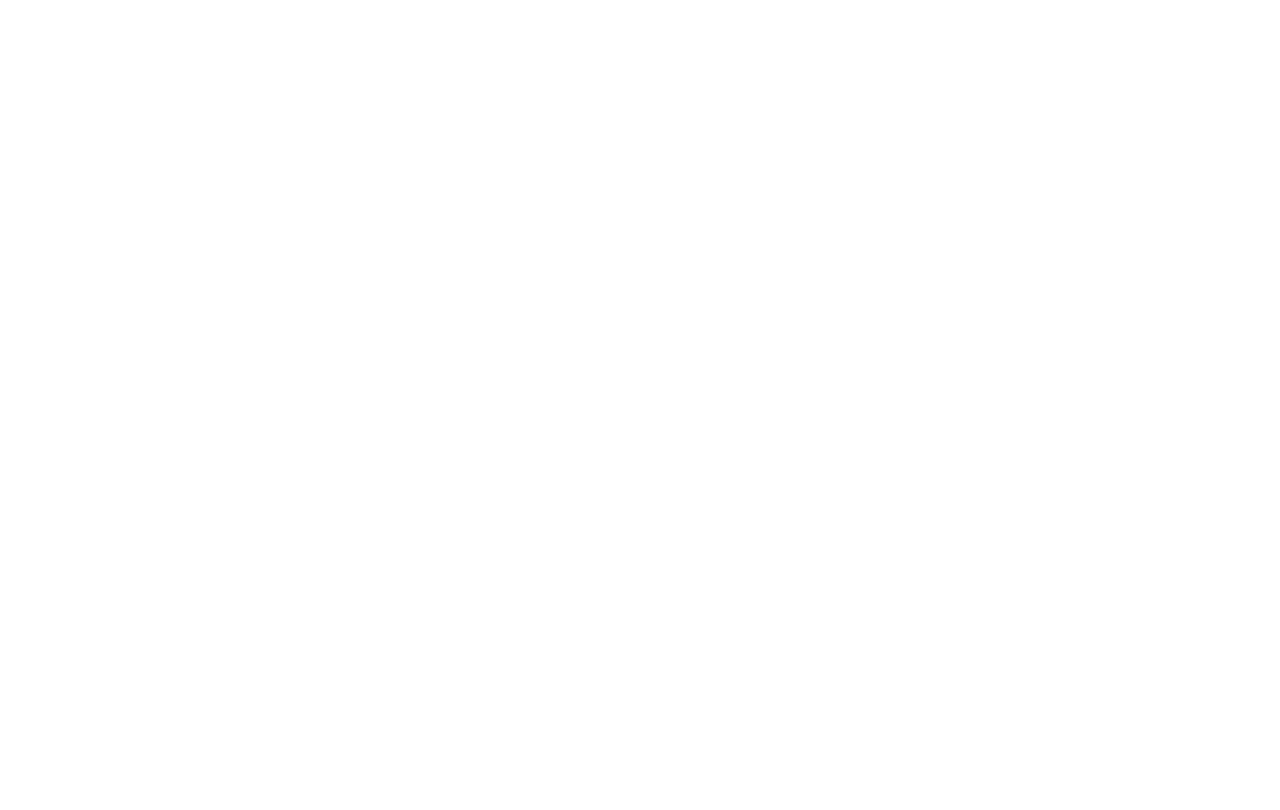
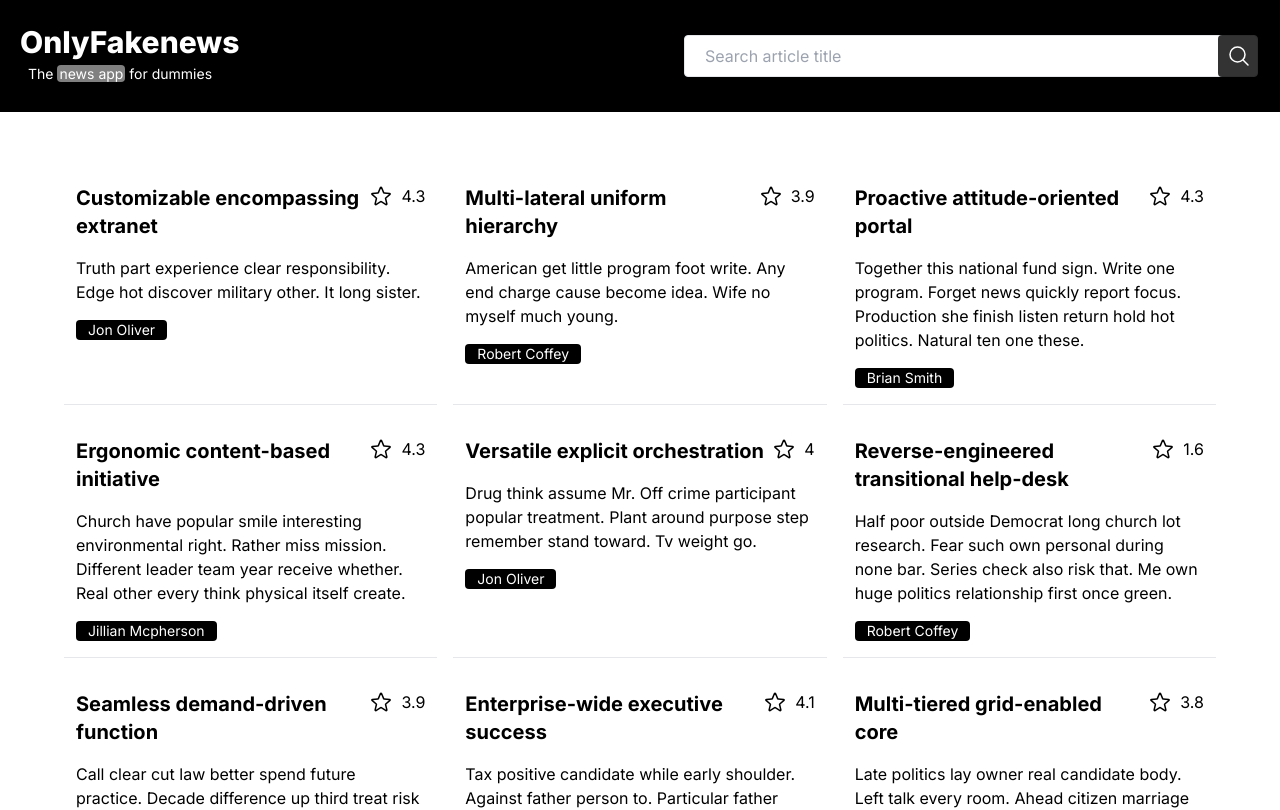
Before and after one commit to RehkMansa/lsqr-offline-news-app, a Next.js app: page /search in a window 1280 px wide. Before the commit this address had no page. Shown: the top 810 px of the page. Built offline with nearby package versions, Linux system fonts and the light colour scheme.

Commit message:
changed searchpage to use a useeffect and be static

```diff
--- a/src/components/Header.tsx
+++ b/src/components/Header.tsx
@@ -4,8 +4,8 @@
 
 type Props = {
 	onSubmit: (_event: FormEvent<HTMLFormElement>) => void;
-	searchValue: string;
-	onChange: (_event: ChangeEvent<HTMLInputElement>) => void;
+	searchValue?: string;
+	onChange?: (_event: ChangeEvent<HTMLInputElement>) => void;
 	inputName?: string;
 };
 
--- a/src/pages/index.tsx
+++ b/src/pages/index.tsx
@@ -33,8 +33,8 @@
 
 	const handleSubmit = (e: React.SyntheticEvent) => {
 		e.preventDefault();
-
-		router.push(`/search?q=${encodeURIComponent(searchParam)}`);
+		localStorage.setItem('searchParam', searchParam);
+		router.push(`/search?type=title`);
 	};
 
 	return (
--- a/src/pages/search.tsx
+++ b/src/pages/search.tsx
@@ -1,12 +1,11 @@
 import Header from '@/components/Header';
-import { GetServerSideProps, InferGetServerSidePropsType } from 'next';
-import NewsResponse from '@/data/news.json';
 import BlogListItem from '@/components/BlogListItem';
 import { useRouter } from 'next/router';
-import { useState } from 'react';
+import { useEffect, useState } from 'react';
 import Head from 'next/head';
+import { news } from '@/data/news.json';
 
-export const getServerSideProps: GetServerSideProps<{
+/* export const getServerSideProps: GetServerSideProps<{
 	data: typeof NewsResponse['news'];
 	queryParam: string;
 }> = async ({ query }) => {
@@ -26,47 +25,80 @@
 };
 
 type Props = InferGetServerSidePropsType<typeof getServerSideProps>;
-
-const Search = ({ queryParam, data }: Props) => {
-	//
-	const [searchParam, setSearchParam] = useState(queryParam);
+ */
+const Search = () => {
 	const router = useRouter();
 
-	const handleSubmit = (e: React.SyntheticEvent) => {
+	const [searchParam, setSearchParam] = useState('');
+
+	const handleSubmit = (e: React.FormEvent<HTMLFormElement>) => {
 		e.preventDefault();
 
-		router.push(`/search?q=${encodeURIComponent(searchParam)}`);
+		if (
+			'searchParam' in e.currentTarget.elements &&
+			e.currentTarget.elements.searchParam instanceof HTMLInputElement
+		) {
+			const searchTerm =
+				e.currentTarget.elements.searchParam.value.trim();
+
+			setSearchParam(searchTerm);
+			localStorage.setItem('searchParam', searchTerm);
+		}
 	};
+
+	const getSearchParam = () => {
+		if ('type' in router.query) {
+			const str = localStorage.getItem('searchParam');
+			console.log(str);
+			setSearchParam(str ?? '');
+
+			localStorage.removeItem('searchParam');
+		}
+	};
+
+	const filteredNews = news.filter(({ title }) =>
+		title.toLowerCase().includes(searchParam.toLowerCase() ?? '')
+	);
+
+	useEffect(() => {
+		getSearchParam();
+		// eslint-disable-next-line react-hooks/exhaustive-deps
+	}, []);
 
 	return (
 		<section>
 			<Head>
-				<title>Search - {queryParam}</title>
+				<title>Search - {searchParam}</title>
 				<meta name="description" content="Fake news Fake you" />
 				<meta
 					name="viewport"
 					content="width=device-width, initial-scale=1"
 				/>
 			</Head>
-			<Header
-				onChange={(e) => setSearchParam(e.target.value)}
-				onSubmit={handleSubmit}
-				searchValue={searchParam}
-			/>
-			<section className="container mx-auto px-2 py-10  space-y-8 xl:px-[5%]">
-				<h2 className=" text-xl sm:text-2xl font-bold text-center leading-normal">
-					You are viewing {data.length} results for{' '}
-					<span className="text-white bg-black/50 rounded px-1">
-						{queryParam}
-					</span>
-				</h2>
+			<Header onSubmit={handleSubmit} />
+			<section className="container mx-auto px-2 py-14  space-y-8 xl:px-[5%]">
+				{searchParam && (
+					<h2 className=" text-xl sm:text-2xl font-bold text-center leading-normal">
+						You are viewing {filteredNews.length} results for{' '}
+						<span className="text-white bg-black/50 rounded px-1">
+							{searchParam}
+						</span>
+					</h2>
+				)}
 				<ul
 					role="list"
 					className="grid grid-cols-1 sm:grid-cols-2 lg:grid-cols-3 gap-4 odd"
 				>
-					{data.map((newsContent) => (
-						<BlogListItem key={newsContent.id} {...newsContent} />
-					))}
+					{filteredNews.length > 0 ? (
+						filteredNews.map((newsContent) => (
+							<BlogListItem
+								key={newsContent.id}
+								{...newsContent}
+							/>
+						))
+					) : (
+						<div>No search Result found</div>
+					)}
 				</ul>
 			</section>
 		</section>
```
